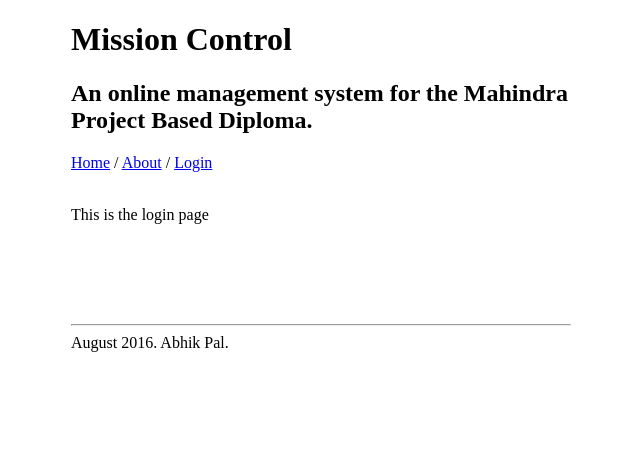
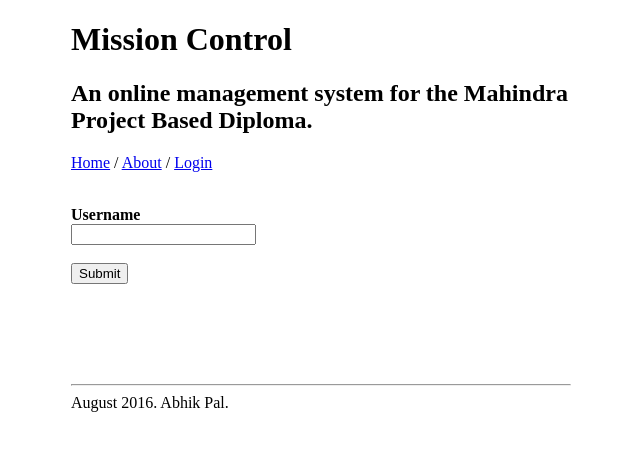
Before and after one commit to muwci/mission-control, a Flask app: page /login in a window 1280 px wide. Shown: the top 451 px of the page, without its empty margins (319-959 px from the left). Run offline with Flask 2, Linux system fonts and the light colour scheme.

Commit message:
Finished basic CSV based login.

```diff
--- /dev/null
+++ b/app/data/student_grades.csv
@@ -0,0 +1,2 @@
+username,grade
+graffe,-1
--- /dev/null
+++ b/app/data/userlogin.csv
@@ -0,0 +1,3 @@
+username,name,accounttype
+graffe,G. Raffe,STU
+clyon,C. Lyon,FAC
--- a/app/router.py
+++ b/app/router.py
@@ -1,6 +1,8 @@
 from flask import render_template
+from flask import request
 
 from app import app
+from app.cred_manager.auth import authenticate_login
 
 @app.route('/')
 @app.route('/index')
@@ -8,9 +10,16 @@
     return render_template("index.html", title="Home")
 
 
-@app.route('/login')
+@app.route('/login', methods=['GET', 'POST'])
 def login_router():
-    return render_template("login.html", title="Login")
+    if request.method == 'POST':
+        if authenticate_login(request.form['username'], password=None):
+            return render_template("dashboard.html", title="Dashboard")
+        else:
+            error = "Login Failed! Please check login credentials."
+            return render_template("login.html", title="Login", error=error)
+    else:
+        return render_template("login.html", title="Login")
 
 @app.route('/about')
 def about():
--- /dev/null
+++ b/app/templates/dashboard.html
@@ -0,0 +1,4 @@
+{% extends "base.html" %}
+{% block content %}
+Congratulations! You managed to login successfully.\
+{% endblock %}
--- a/app/templates/login.html
+++ b/app/templates/login.html
@@ -1,6 +1,18 @@
 {% extends "base.html" %}
 {% block content %}
   <p>
-  This is the login page
+  {% if error %}
+  Your last login was unsuccessful. The server reponded with:
+  {{ error }}
+  {% endif %}
+
+  <form method="post" name="login_box" action="">
+    <b>Username</b><br>
+    <input type="text" name="username">
+
+    <br><br>
+
+    <input type="submit">
+  </form>
   </p>
 {% endblock %}
```
Also changed, not shown: app/cred_manager/auth.py (added, +10 -0 lines), app/cred_manager/__init__.py (added), app/data/__init__.py (added).
